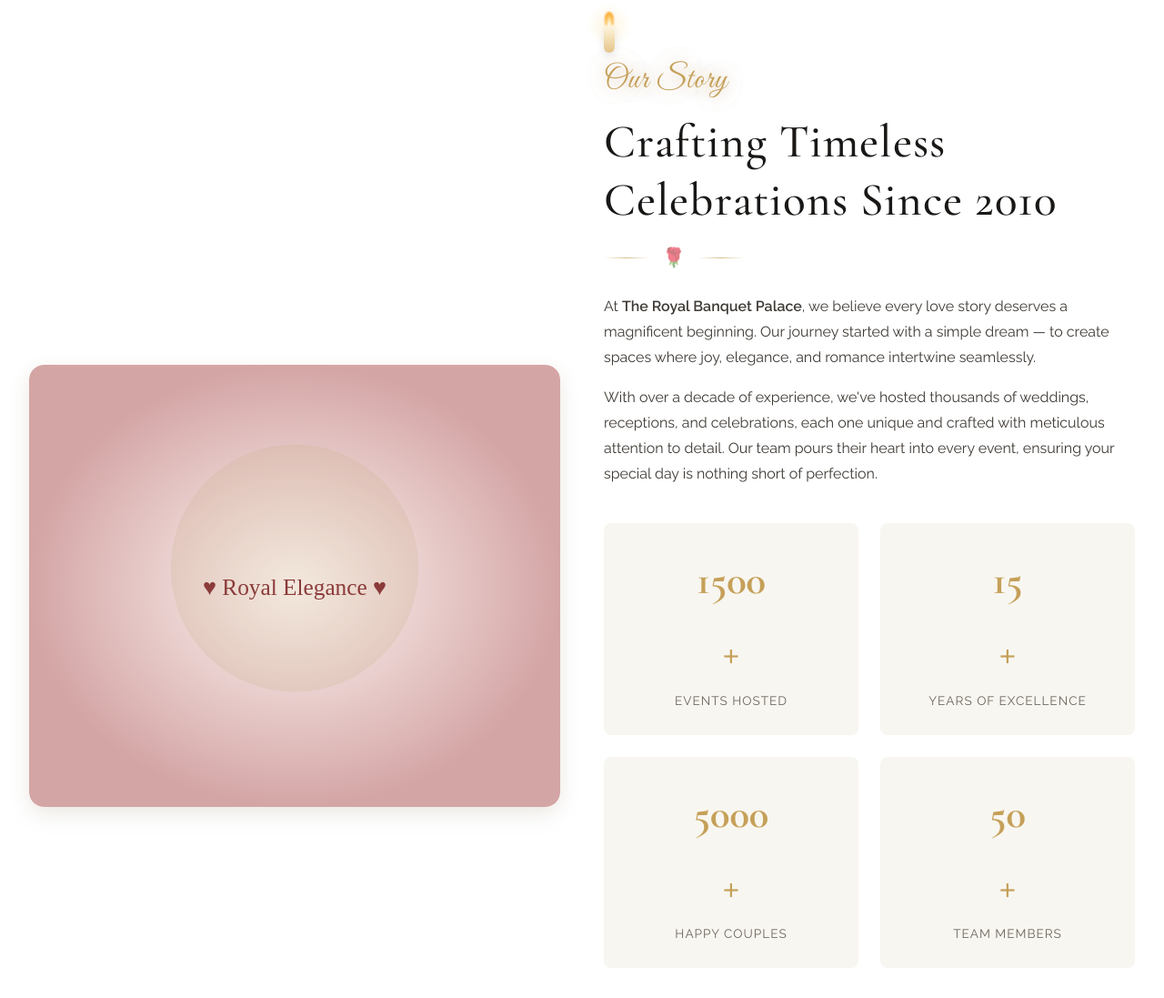
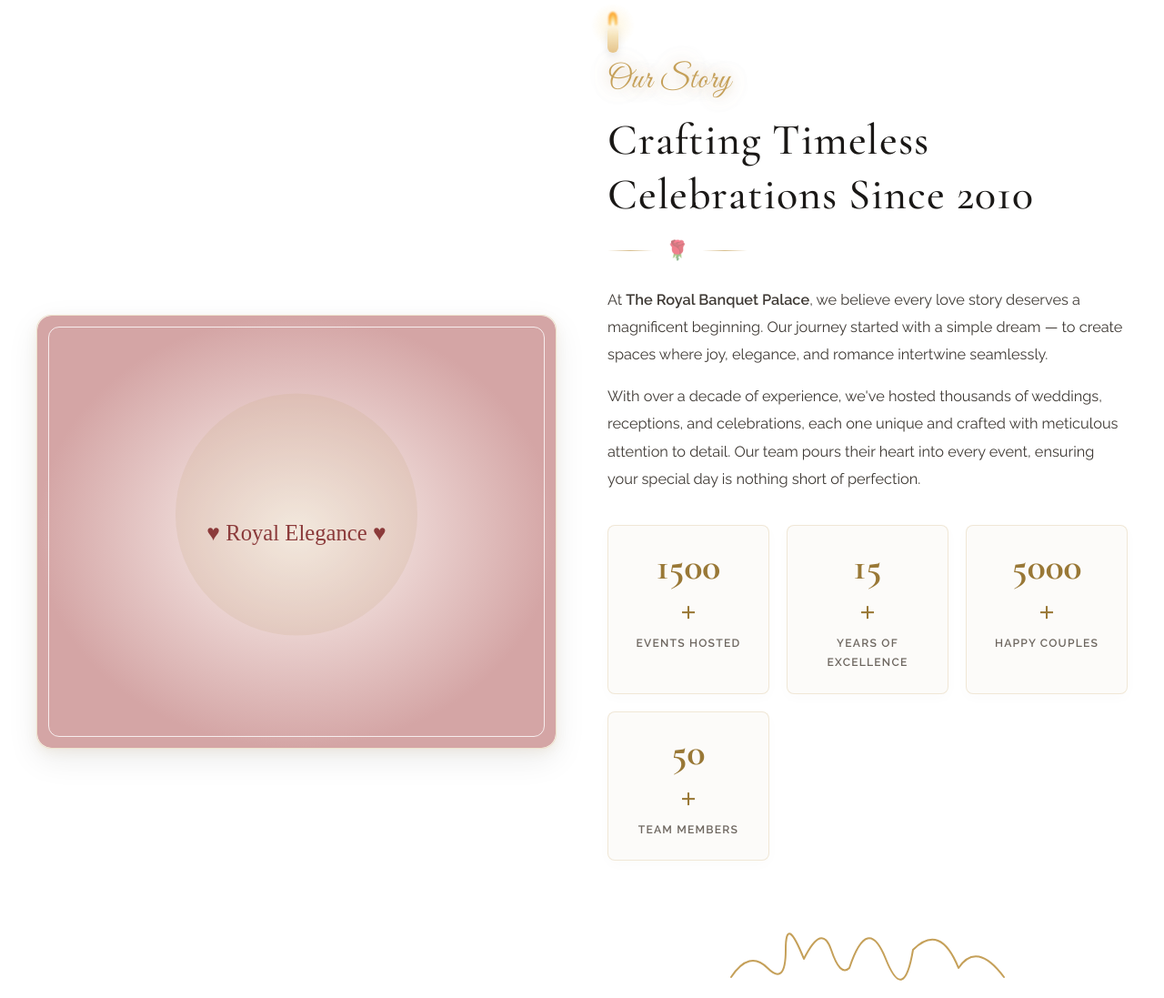
Before and after one commit to rubivssingh281-lab/Royal-Banquet-client-project, a website: page index.html in a window 1280 px wide. Shown: the part 1862-2959 px from the top of the page at 91% size. Drawn offline with nearby package versions, Linux system fonts and the light colour scheme; animation ran at ten frames a second.

Commit message:
feat(about): create 15-year heritage legacy section and animated counters

```diff
--- a/assets/css/about-section.css
+++ b/assets/css/about-section.css
@@ -1,7 +1,8 @@
-/* ─── ABOUT SECTION ─────────────────────── */
+/* ─── ABOUT & HERITAGE SECTION ─────────────────────── */
 .about-section {
-            background: var(--white);
+    background: var(--wedding-white);
     position: relative;
+    padding: 6rem 2rem;
 }
 
 .about-section::before {
@@ -10,93 +11,90 @@
     top: 0;
     left: 0;
     right: 0;
-            height: 4px;
-            background: linear-gradient(90deg, transparent, var(--rose-gold), var(--gold), var(--rose-gold), transparent);
-            opacity: 0.5;
+    height: 3px;
+    background: linear-gradient(90deg, transparent, var(--gold), transparent);
+    opacity: 0.4;
 }
 
 .about-grid {
     display: grid;
     grid-template-columns: 1fr 1fr;
-            gap: 3rem;
+    gap: 3.5rem;
     align-items: center;
+    max-width: 1200px;
+    margin: 0 auto;
 }
 
 .about-image-wrap {
     position: relative;
     border-radius: var(--border-radius-lg);
     overflow: hidden;
-            box-shadow: var(--shadow-medium);
-            transition: var(--transition-slow);
+    box-shadow: 0 12px 35px rgba(0, 0, 0, 0.08), 0 4px 12px rgba(197, 160, 89, 0.1);
+    border: 1px solid rgba(197, 160, 89, 0.25);
+    background: #fbf9f5;
 }
 
 .about-image-wrap img {
     width: 100%;
     height: auto;
     display: block;
-            transition: transform 0.7s ease;
+    object-fit: cover;
+    transition: transform 0.8s ease;
 }
 
 .about-image-wrap:hover img {
-            transform: scale(1.05);
+    transform: scale(1.04);
 }
 
 .about-image-wrap::before {
     content: '';
     position: absolute;
-            inset: 0;
-            border: 3px solid var(--gold);
-            border-radius: var(--border-radius-lg);
-            opacity: 0;
-            transition: var(--transition-slow);
+    inset: 12px;
+    border: 1px solid rgba(255, 255, 255, 0.8);
+    border-radius: calc(var(--border-radius-lg) - 4px);
+    pointer-events: none;
     z-index: 2;
-            pointer-events: none;
+    transition: var(--transition);
 }
 
 .about-image-wrap:hover::before {
-            opacity: 1;
-            box-shadow: inset 0 0 60px rgba(201, 169, 110, 0.15);
+    border-color: var(--gold);
+    box-shadow: 0 0 25px rgba(197, 160, 89, 0.35);
 }
 
-        .about-image-wrap::after {
-            content: '♥';
-            position: absolute;
-            bottom: 15px;
-            right: 20px;
-            font-size: 2rem;
-            color: var(--gold);
-            z-index: 3;
-            opacity: 0;
-            transition: var(--transition-slow);
-            animation: none;
+.about-text {
+    position: relative;
 }
 
-        .about-image-wrap:hover::after {
-            opacity: 1;
-            animation: heartBounce 1s ease-in-out infinite;
+.about-text h2 {
+    font-size: clamp(2rem, 3.8vw, 3rem);
+    margin-bottom: 1rem;
+    color: var(--ink-charcoal);
+    font-family: 'Cormorant Garamond', 'Cinzel', serif;
 }
 
-        @keyframes heartBounce {
-
-            0%,
-            100% {
-                transform: scale(1);
+.about-text p {
+    color: var(--ink-body);
+    font-size: 1.02rem;
+    line-height: 1.85;
+    margin-bottom: 1.2rem;
 }
 
-            30% {
-                transform: scale(1.3);
+.about-family-quote {
+    background: var(--pearl-white);
+    border-left: 3px solid var(--gold);
+    padding: 1rem 1.4rem;
+    margin: 1.5rem 0 2rem;
+    border-radius: 0 var(--border-radius) var(--border-radius) 0;
+    font-style: italic;
+    color: var(--ink-charcoal);
+    font-size: 0.98rem;
+    line-height: 1.7;
 }
 
-            60% {
-                transform: scale(0.9);
+@media (max-width: 900px) {
+    .about-grid {
+        grid-template-columns: 1fr;
+        gap: 2.5rem;
     }
 }
-
-        .about-text .highlight-num {
-            font-family: 'Cormorant Garamond', serif;
-            font-size: 3.5rem;
-            color: var(--gold);
-            font-weight: 700;
-            display: block;
-            line-height: 1;
-        }
--- a/assets/css/stats-counter.css
+++ b/assets/css/stats-counter.css
@@ -1,19 +1,21 @@
 /* ─── STATS COUNTER ─────────────────────── */
 .stats-row {
     display: grid;
-            grid-template-columns: repeat(auto-fit, minmax(180px, 1fr));
-            gap: 1.5rem;
-            margin-top: 2.5rem;
+    grid-template-columns: repeat(auto-fit, minmax(130px, 1fr));
+    gap: 1.2rem;
+    margin-top: 2.2rem;
 }
 
 .stat-item {
     text-align: center;
-            padding: 1.5rem;
-            background: var(--soft-pink);
+    padding: 1.4rem 1rem;
+    background: var(--pearl-white);
+    border: 1px solid rgba(197, 160, 89, 0.22);
     border-radius: var(--border-radius);
     transition: var(--transition);
     position: relative;
     overflow: hidden;
+    box-shadow: 0 4px 15px rgba(0, 0, 0, 0.02);
 }
 
 .stat-item::before {
@@ -23,7 +25,7 @@
     left: -50%;
     width: 200%;
     height: 200%;
-            background: radial-gradient(circle, rgba(201, 169, 110, 0.1) 0%, transparent 60%);
+    background: radial-gradient(circle, rgba(197, 160, 89, 0.12) 0%, transparent 60%);
     opacity: 0;
     transition: var(--transition);
 }
@@ -33,25 +35,31 @@
 }
 
 .stat-item:hover {
-            box-shadow: var(--shadow-soft), 0 0 25px rgba(200, 168, 130, 0.2);
-            transform: translateY(-5px);
+    box-shadow: 0 8px 25px rgba(197, 160, 89, 0.18);
+    transform: translateY(-4px);
+    border-color: var(--gold);
+    background: #ffffff;
 }
 
 .stat-number {
     font-family: 'Cormorant Garamond', serif;
-            font-size: 2.8rem;
+    font-size: 2.6rem;
     font-weight: 700;
-            color: var(--gold);
+    color: var(--gold-dark);
     display: block;
+    line-height: 1.1;
     position: relative;
     z-index: 1;
 }
 
 .stat-label {
-            font-size: 0.85rem;
-            color: var(--text-light);
-            letter-spacing: 1px;
+    font-size: 0.76rem;
+    font-weight: 600;
+    color: var(--ink-muted);
+    letter-spacing: 1.2px;
     text-transform: uppercase;
     position: relative;
     z-index: 1;
+    margin-top: 0.3rem;
+    display: block;
 }
```
Lines whose indentation alone changed are shown as unchanged.
